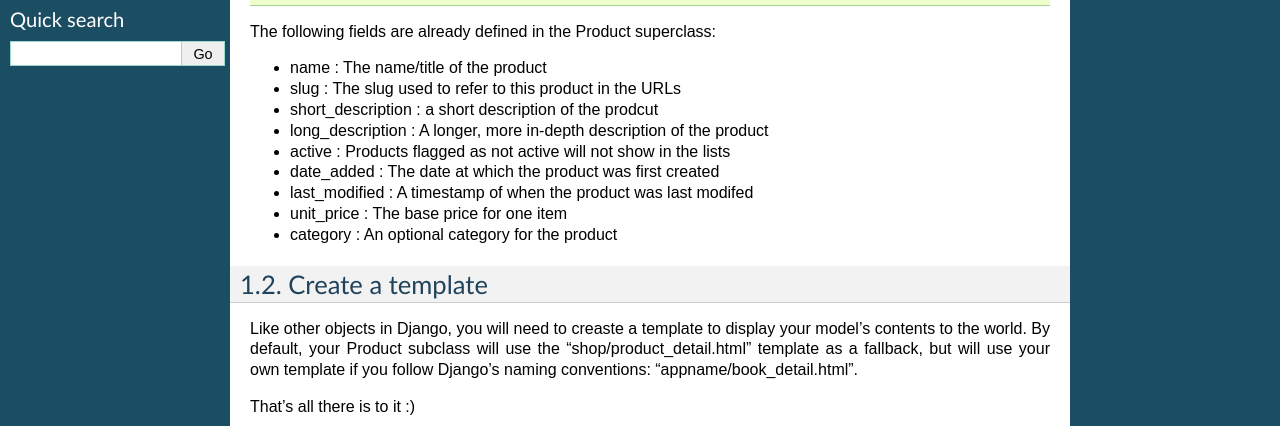
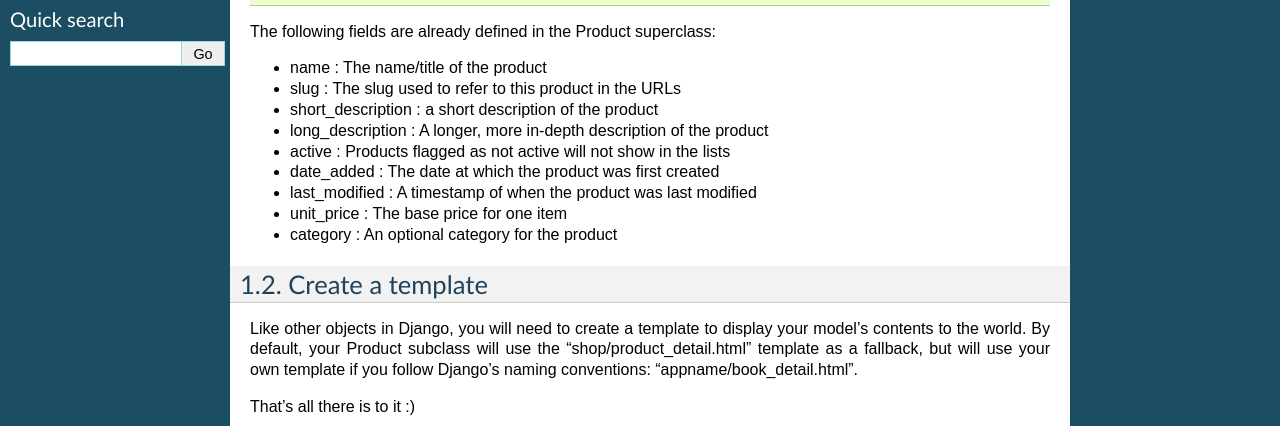
Before and after one commit to ShanWangdev1/django-shop, a Sphinx documentation site: the page built from docs/howto/how-to-product.rst, in a window 1280 px wide. Shown: the part 307-733 px from the top of the page. Built offline with Sphinx 7.4.7, drawn with Linux system fonts in a browser that asks for light colours.

Commit message:
Spelling fix

```diff
--- a/docs/howto/how-to-product.rst
+++ b/docs/howto/how-to-product.rst
@@ -20,18 +20,18 @@ The following fields are already defined in the Product superclass:
 
 * name : The name/title of the product
 * slug : The slug used to refer to this product in the URLs
-* short_description : a short description of the prodcut
+* short_description : a short description of the product
 * long_description : A longer, more in-depth description of the product
 * active : Products flagged as not active will not show in the lists
 * date_added : The date at which the product was first created
-* last_modified : A timestamp of when the product was last modifed
+* last_modified : A timestamp of when the product was last modified
 * unit_price : The base price for one item
 * category : An optional category for the product
 
 Create a template
 ==================
 
-Like other objects in Django, you will need to creaste a template to display
+Like other objects in Django, you will need to create a template to display
 your model's contents to the world.
 By default, your Product subclass will use the "shop/product_detail.html"
 template as a fallback, but will use your own template if you follow Django's
```
